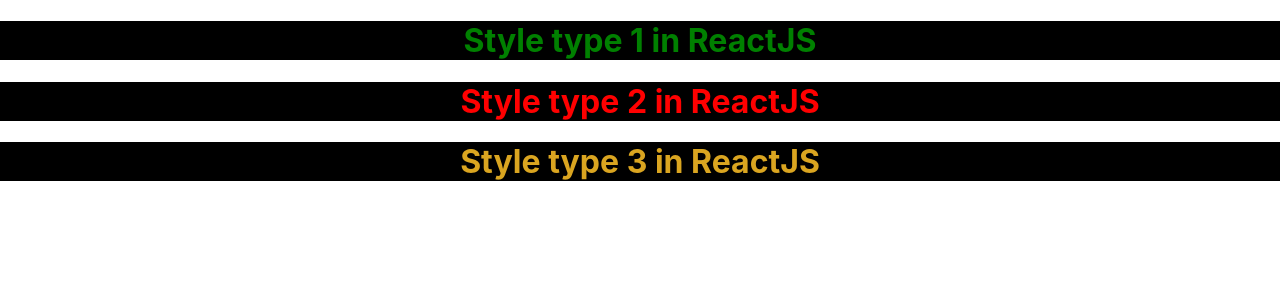
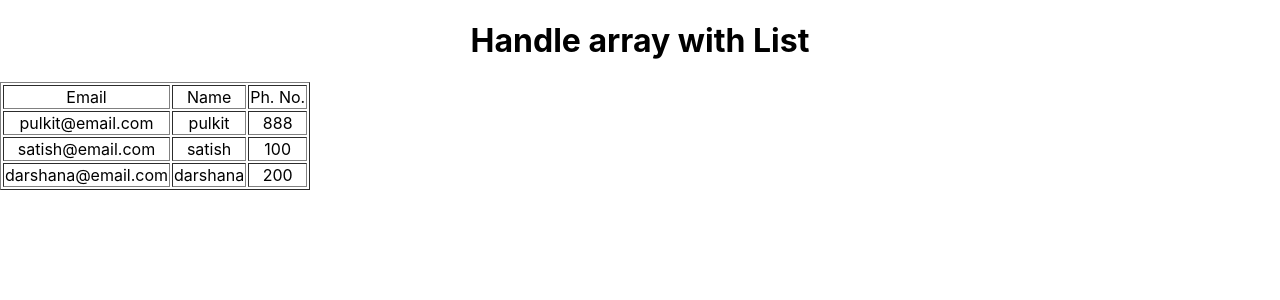
Before and after one commit to PulkitChaudhari/ReactJStutorial, a React (Create React App) app: page / in a window 1280 px wide. Shown: the top 300 px of the page. Built offline with nearby package versions, Linux system fonts and the light colour scheme.

Commit message:
Learnt how to use Bootstrap in react and handle array with list

```diff
--- a/package.json
+++ b/package.json
@@ -6,7 +6,9 @@
     "@testing-library/jest-dom": "^5.16.5",
     "@testing-library/react": "^13.4.0",
     "@testing-library/user-event": "^13.5.0",
+    "bootstrap": "^5.2.3",
     "react": "^18.2.0",
+    "react-bootstrap": "^2.6.0",
     "react-dom": "^18.2.0",
     "react-scripts": "5.0.1",
     "web-vitals": "^2.1.4"
--- a/src/App.js
+++ b/src/App.js
@@ -401,15 +401,94 @@
 
 // Style type in ReactJS
 
-import './style.css'
-import style from './custom.module.css'
+// import './style.css'
+// import style from './custom.module.css'
+
+// function App(){
+//     return (
+//         <div className='App'>
+//             <h1 className='primary'>Style type 1 in ReactJS</h1>
+//             <h1 style={{color:'red',backgroundColor:'black'}}>Style type 2 in ReactJS</h1>
+//             <h1 className={style.success}>Style type 3 in ReactJS</h1>
+//         </div>
+//     );
+// }
+
+// Installing bootstrap for ReactJS
+
+// add import 'bootstrap/dist/css/bootstrap.min.css'; to index.js if not opting for CDN(WORKs only on internet
+// connection)
+
+// import {Button,Alert} from 'react-bootstrap'
+
+// function App(){
+//     return(
+//         <div className='App'>
+//             {[
+//         'primary',
+//         'secondary',
+//         'success',
+//         'danger',
+//         'warning',
+//         'info',
+//         'light',
+//         'dark',
+//       ].map((variant) => (
+//         <Alert key={variant} variant={variant}>
+//           This is a {variant} alert—check it out!
+//         </Alert>
+//       ))}
+//         </div>
+//     );
+// }
+
+// Handle array with List
+// Array for looping can not be done inside JSX and hence map function is used.
 
 function App(){
-    return (
+    const students = ["Pulkit","Satish","Chaudhari"]
+    const studs = [
+        {name:"pulkit",email:"pulkit@email.com",phno:888},
+        {name:"satish",email:"satish@email.com",phno:100},
+        {name:"darshana",email:"darshana@email.com",phno:200}
+    ]
+    students.map((item)=>{
+        console.warn("My name is ",item)
+    })
+    for(let i = 0;i < students.length;i++){
+        console.log("My name is (for loop) ",students[i])
+    }
+    return(
         <div className='App'>
-            <h1 className='primary'>Style type 1 in ReactJS</h1>
-            <h1 style={{color:'red',backgroundColor:'black'}}>Style type 2 in ReactJS</h1>
-            <h1 className={style.success}>Style type 3 in ReactJS</h1>
+            <h1>Handle array with List</h1>
+            {/* {
+                students.map((data)=>
+                    <h1>{data}</h1>
+                )
+            } */}
+            <table border="1">
+                <tr>
+                    <td>Email</td>
+                    <td>Name</td>
+                    <td>Ph. No.</td>
+                </tr>
+            {
+                studs.map((data)=>
+
+                    <tr>
+                        <td>{data.email}</td>
+                        <td>{data.name}</td>
+                        <td>{data.phno}</td>
+                    </tr>
+                )
+            }
+            </table>
+            {/* // we can use for loops inside jsx */}
+            {/* {
+                for(let i = 0;i < students.length;i++){
+                    console.log("My name is (for loop) ",students[i])
+                }
+            } */}
         </div>
     );
 }
--- a/src/index.js
+++ b/src/index.js
@@ -4,6 +4,7 @@
 import App from './App';
 import User from './User';
 import reportWebVitals from './reportWebVitals';
+// import 'bootstrap/dist/css/bootstrap.min.css';
 
 const root = ReactDOM.createRoot(document.getElementById('root'));
 root.render(
--- /dev/null
+++ b/src/test.html
@@ -0,0 +1,6 @@
+<table border="1">
+    <tr>
+        <td>Pulkit</td>
+        <td>Satish</td>
+    </tr>
+</table>
```
Also changed, not shown: 1 other file (tests, documents, lock files or other folders).
